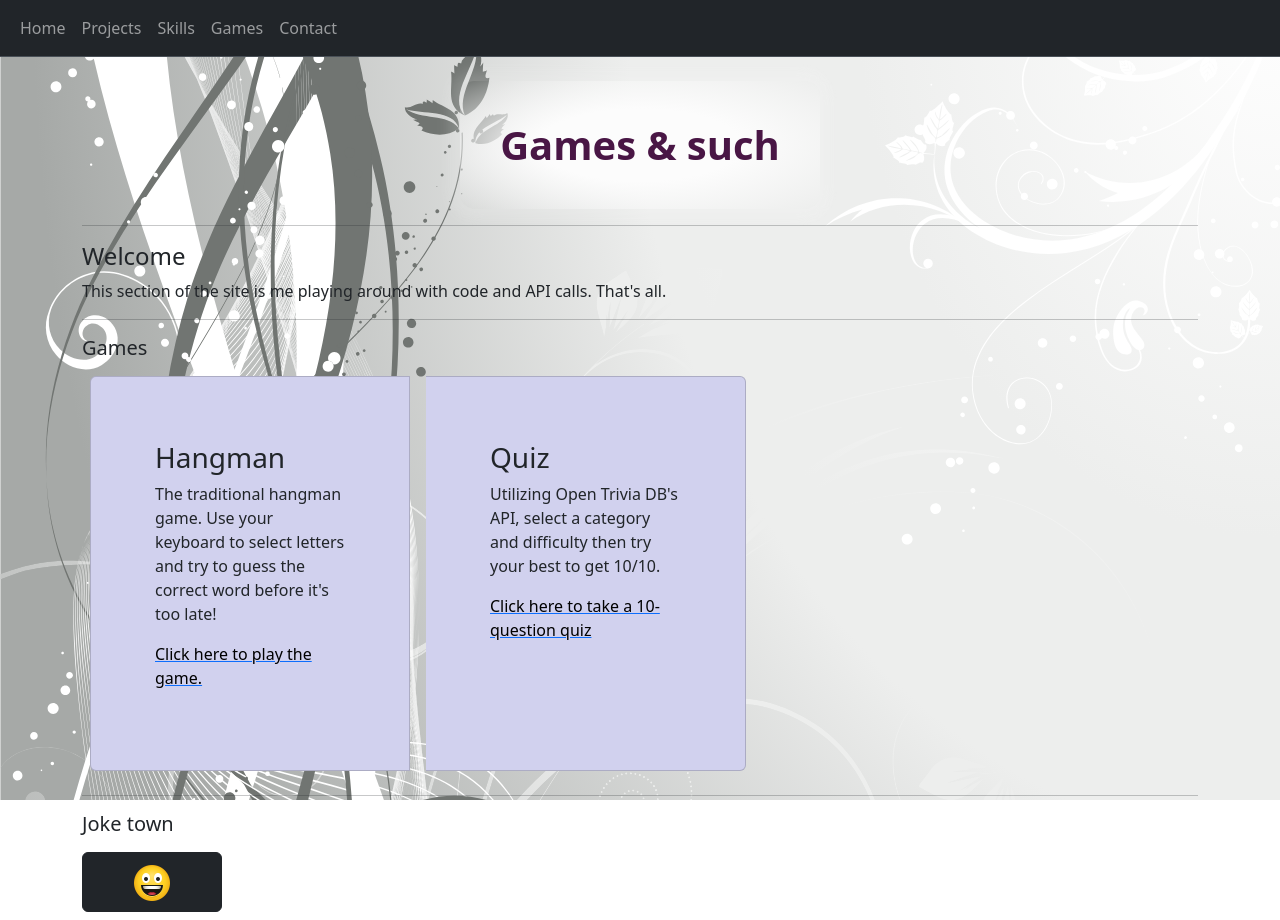
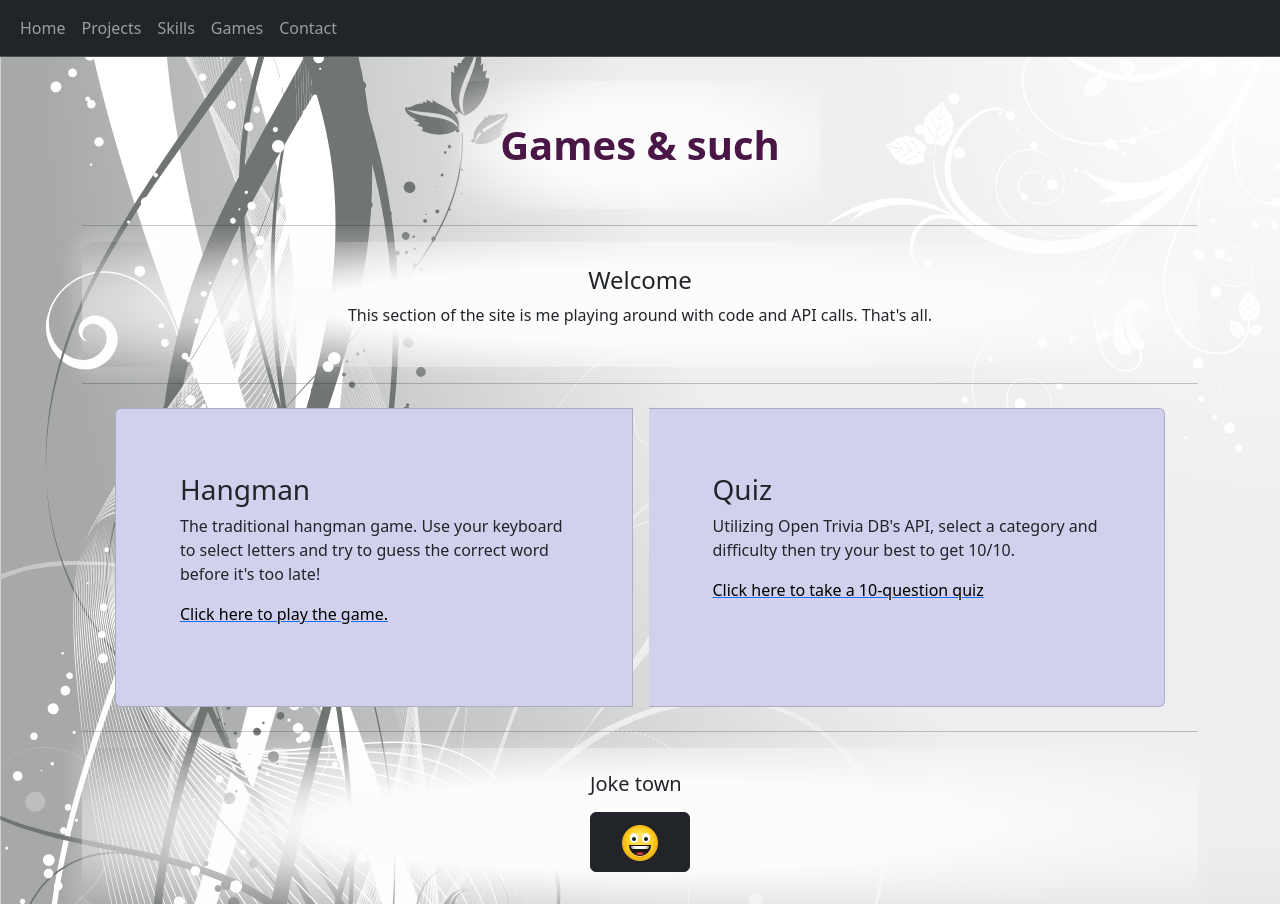
Before and after one commit to MegKM/Portfolio, a React (Vite) app: page /games in a window 1280 px wide. Built offline with nearby package versions, Linux system fonts and the light colour scheme; no server answers.

Commit message:
fixed background, updated games page

```diff
--- a/src/App.css
+++ b/src/App.css
@@ -1,5 +1,5 @@
 #root {
-    height: 100vh;
+    min-height: 100vh;
     background-size:cover;
     background-image: url('../public/backgroundImage.svg');
 }
@@ -31,34 +31,3 @@ h1 {
     margin-bottom: 0;
     text-align: center;
 }
-
-.hangman-picture {
-    background-color: white;
-    width: 30vmin;
-    display: flex;
-    justify-content: center;
-}
-
-.game-links {
-    color: black;
-    text-decoration: none;
-}
-
-.game-card {
-    max-width: 40vmin;
-}
-
-@media (max-width: 800px) {
-    .card-body {
-        max-width: 100vmin;
-    }
-}
-
-.joke_quote {
-    display: flex;
-    flex-direction: row;
-}
-
-.quote, .joke {
-    width: 50%;
-}
--- a/src/components/gameCard/GameCard.jsx
+++ b/src/components/gameCard/GameCard.jsx
@@ -14,7 +14,7 @@ function GameCard({game}){
                     <p>{game.description}</p>
                 <Link to={`/games/${game.name}`}>
                     <p className='game-links'>{game.link}</p>
-                    </Link>
+                </Link>
                 </div>
                 ) : (
                     <div className="card-body">
--- a/src/components/games/Games.jsx
+++ b/src/components/games/Games.jsx
@@ -1,5 +1,6 @@
 import { useState, useEffect } from 'react'
 import GameCard from '../gameCard/GameCard'
+import './games.css'
 
 function GamesPage(){
     const [ quote, setQuote ] = useState("");
@@ -49,6 +50,7 @@ function GamesPage(){
             link: "Click here to take a 10-question quiz"
         }
     ]
+
     return (
         <>
         <div id="games" className="container pt-4">
@@ -56,16 +58,16 @@ function GamesPage(){
                 <h1>Games & such</h1>
             </div>
             <hr></hr>
-            <h4>Welcome</h4>
-            <p>This section of the site is me playing around with code and API calls. That's all.</p>
+            <div id="games-welcome">
+                <h4>Welcome</h4>
+                <p>This section of the site is me playing around with code and API calls. That's all.</p>
+            </div>
             <hr></hr>
-
-            <h5>Games</h5>
             <div className="card-group">
                 {games.map((game, index) => <GameCard game={game} key={index} />)}
             </div>
             <hr></hr>
-            <div className="joke_quote">
+            <div className="joke-quote">
                 {/* <div className="quote">
                     <h5>Quote of the day</h5>
                     <p>{ quote }</p>
--- /dev/null
+++ b/src/components/games/games.css
@@ -0,0 +1,60 @@
+#games-welcome {
+    display: flex;
+    flex-direction: column;
+    align-items: center;
+    background:
+    radial-gradient(ellipse,
+        rgba(252, 252, 252, 1) 40%,
+        rgba(252, 252, 252, 0.5) 70%,
+        rgba(252, 252, 252, 0) 100%);
+    padding: 1.5rem 2rem;
+    border-radius: 15px;
+    box-shadow: 0 0 15px 10px rgba(252, 252, 252, 0.2);
+}
+
+.card-group {
+    display: flex;
+    justify-content: center;
+    margin: 0 25px;
+}
+
+.game-card {
+    background-color: blueviolet;
+}
+
+@media screen and (max-width: 768px) {
+    .card-group {
+        flex-direction: column;
+        align-items: center;
+    }
+}
+
+.hangman-picture {
+    background-color: white;
+    width: 30vmin;
+    display: flex;
+    justify-content: center;
+}
+
+.game-links {
+    color: black;
+    text-decoration: none;
+}
+
+.joke-quote {
+    display: flex;
+    flex-direction: row;
+    justify-content: center;
+    background:
+        radial-gradient(ellipse,
+        rgba(252, 252, 252, 1) 40%,
+        rgba(252, 252, 252, 0.5) 70%,
+        rgba(252, 252, 252, 0) 100%);
+    padding: 1.5rem 2rem;
+    border-radius: 15px;
+    box-shadow: 0 0 15px 10px rgba(252, 252, 252, 0.2);
+}
+
+button {
+    min-width: 100px;
+}
```
